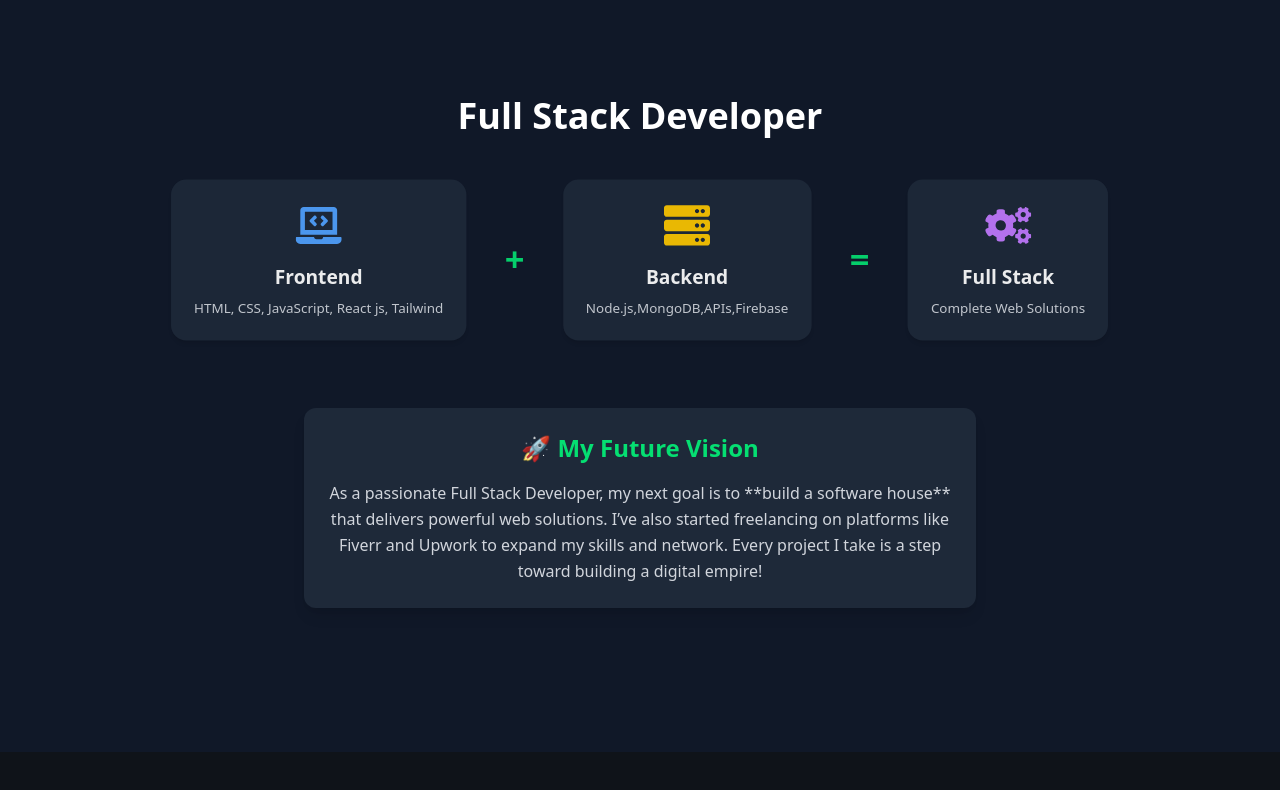
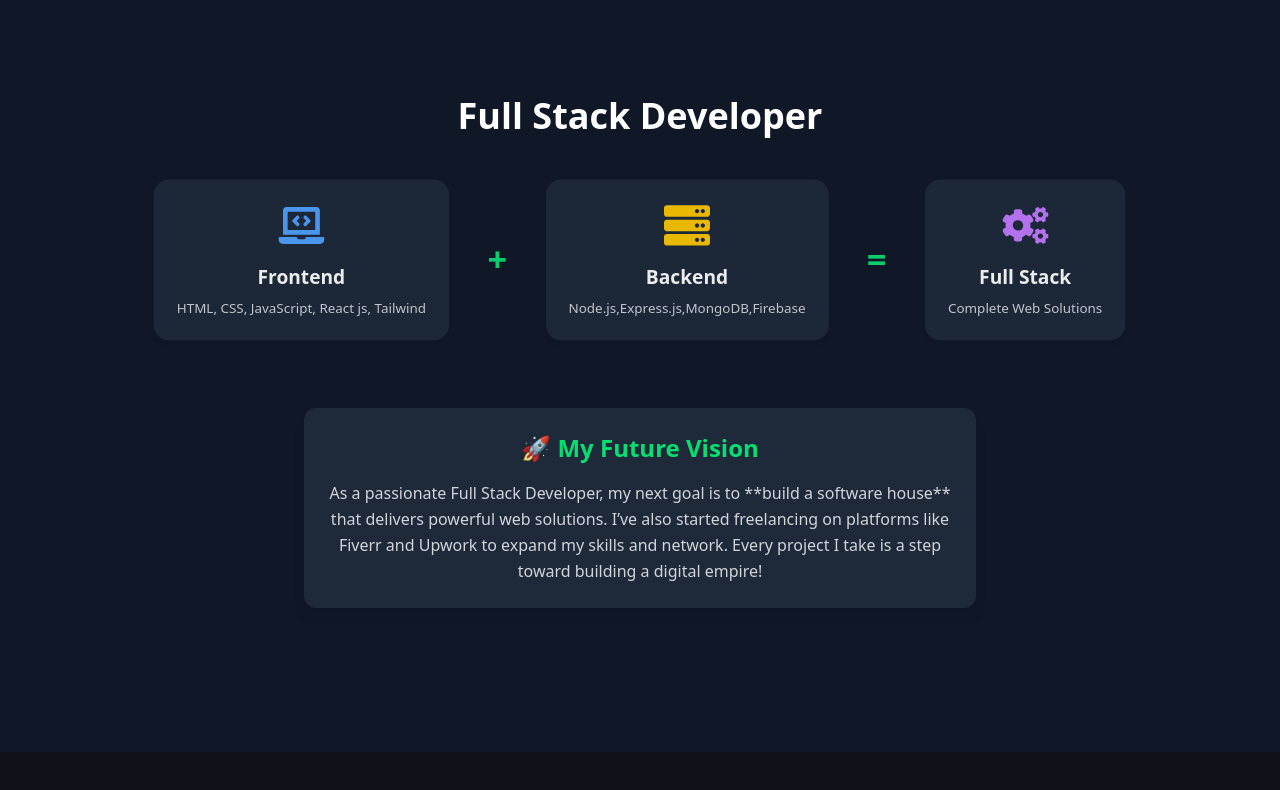
Before and after one commit to Ahmad-WebOfficial/Portfolio-Ahmad, a React (Vite) app: page / in a window 1280 px wide. Shown: the part 848-1638 px from the top of the page. Built offline with nearby package versions, Linux system fonts and the light colour scheme.

Commit message:
Update Body2.jsx

```diff
--- a/src/components/Body2.jsx
+++ b/src/components/Body2.jsx
@@ -33,7 +33,7 @@ const DevStackSection = () => {
           <FaServer className="text-5xl text-yellow-400 mb-4 mx-auto" />
           <h2 className="text-xl font-semibold">Backend</h2>
           <p className="text-sm mt-2 text-gray-300">
-            Node.js,MongoDB,APIs,Firebase
+            Node.js,Express.js,MongoDB,Firebase
           </p>
         </div>
 
```
